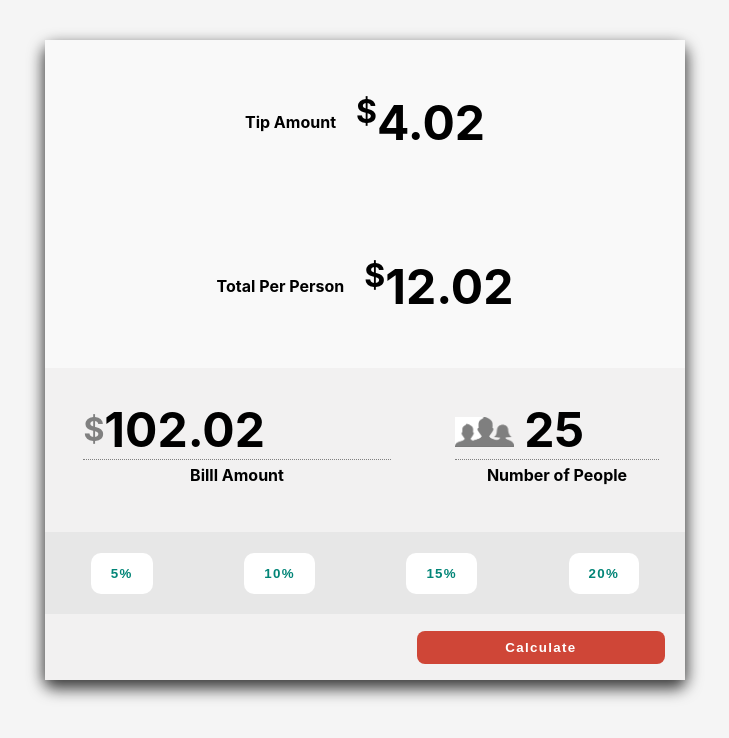
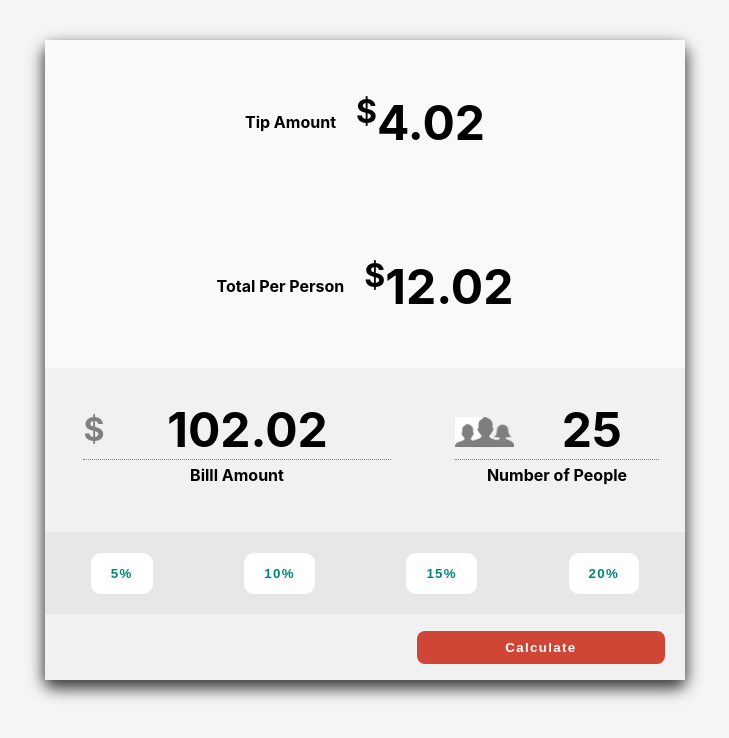
Before and after one commit to jcsmileyjr/tip-calculator, a React (Create React App) app in the folder react-tip-calculator/: page / in a window 1280 px wide. Shown: the top 738 px of the page, without its empty margins (275-1004 px from the left). Built offline with nearby package versions, Linux system fonts and the light colour scheme.

Commit message:
Bug: Fix Bill amount and num of people text not center on desktop

```diff
--- a/react-tip-calculator/src/App.css
+++ b/react-tip-calculator/src/App.css
@@ -25,6 +25,10 @@
 .divider {
   border-bottom: 1px dotted gray;
   width: 80%;
+}
+
+.centerParagraphText {
+  width: 100%;
 }
 
 .imageInline {
--- a/react-tip-calculator/src/App.js
+++ b/react-tip-calculator/src/App.js
@@ -32,11 +32,11 @@ function App() {
         </section>
         <section className="ui__inputs--container">
           <div className="inputs__billAmount--container">
-            <p className="divider"><span className="inputsDollarSign">$</span> 102.02</p>
+            <p className="divider"><span className="inputsDollarSign">$</span> <span className="centerParagraphText ">102.02</span></p>
             <p>Billl Amount</p>
           </div>
           <div className="inputs__numberOfPeople--container">
-            <p className="divider imageInline"><span><img src={GroupIcon} className="input__image--style" alt="" /></span> 25</p>
+            <p className="divider imageInline"><span><img src={GroupIcon} className="input__image--style" alt="" /></span><span className="centerParagraphText ">25</span> </p>
             <p>Number of People</p>
           </div>
         </section>
```
